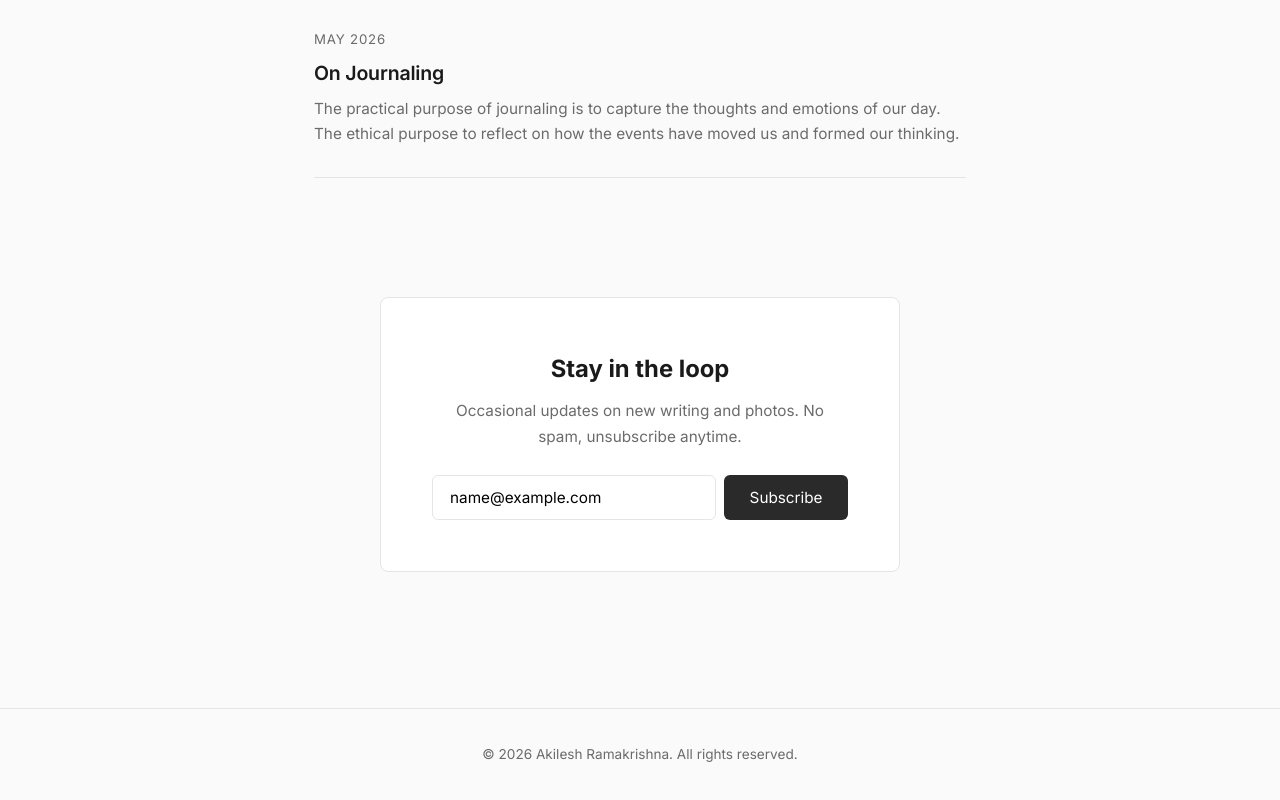
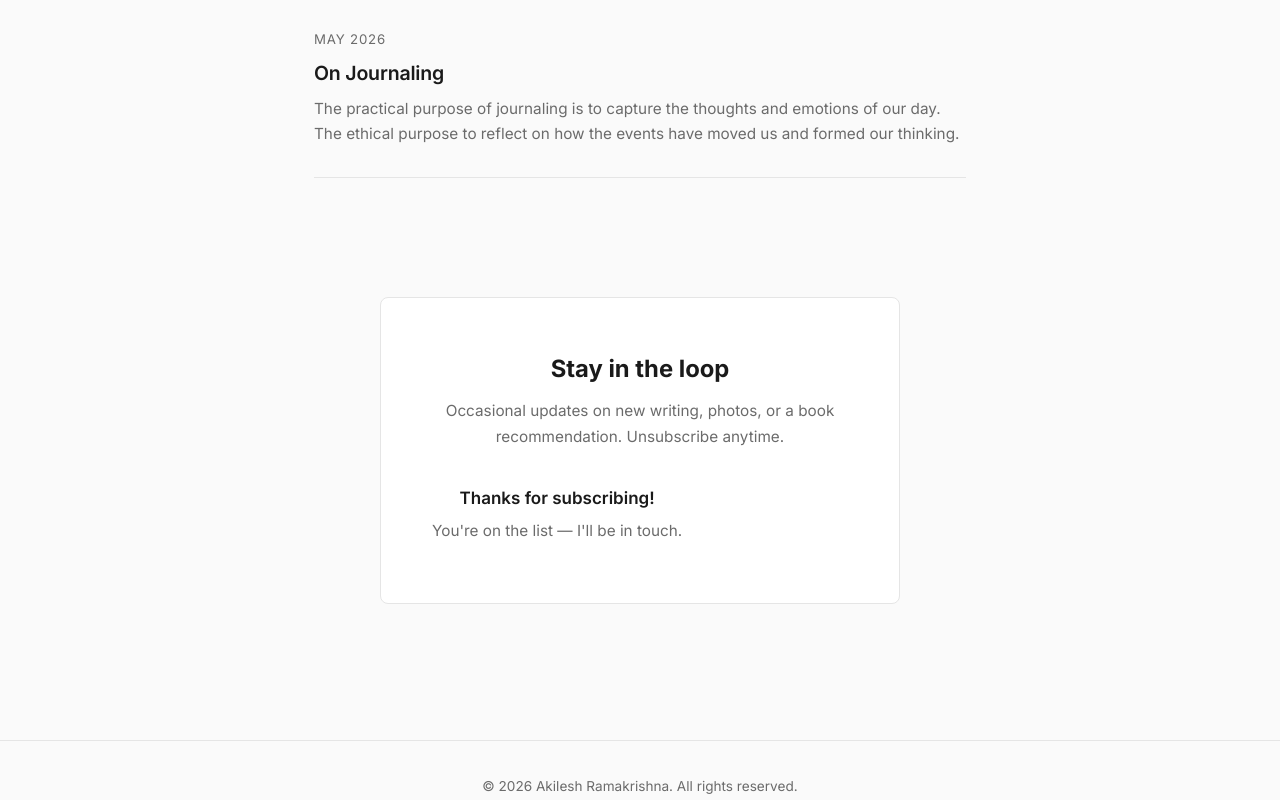
Before and after one commit to akileshramakrishna/personal-website, a plain HTML site: page index.html in a window 1280 px wide. Both pictures are taken after typing "name@example.com" into the empty fields and a click on the button "Subscribe". Shown: the part 523-1323 px from the top of the page. Drawn offline with Linux system fonts and the light colour scheme; no server answers.

Commit message:
Wire up MailerLite newsletter signup with in-page thank-you
- Point signup forms at MailerLite endpoint (index, newsletter)
- Use fields[email] name and required ml-submit/anticsrf hidden inputs
- Submit in-page via fetch so visitors stay on the site, with a
  styled thank-you message and no-JS fallback to MailerLite's page
- Update newsletter copy and "Powered by" line to MailerLite

Co-Authored-By: Claude Opus 4.8 <noreply@anthropic.com>

```diff
--- a/index.html
+++ b/index.html
@@ -46,9 +46,11 @@
     <section class="newsletter-section">
       <div class="newsletter-box">
         <h2 class="newsletter-box__title">Stay in the loop</h2>
-        <p class="newsletter-box__desc">Occasional updates on new writing and photos. No spam, unsubscribe anytime.</p>
-        <form class="newsletter-form" action="https://YOUR_MAILCHIMP_URL" method="post" target="_blank">
-          <input type="email" name="EMAIL" placeholder="your@email.com" required>
+        <p class="newsletter-box__desc">Occasional updates on new writing, photos, or a book recommendation. Unsubscribe anytime.</p>
+        <form class="newsletter-form" action="https://assets.mailerlite.com/jsonp/2413271/forms/189576672859653472/subscribe" method="post" target="_blank">
+          <input type="email" name="fields[email]" placeholder="your@email.com" required>
+          <input type="hidden" name="ml-submit" value="1">
+          <input type="hidden" name="anticsrf" value="true">
           <button type="submit">Subscribe</button>
         </form>
       </div>
@@ -58,5 +60,22 @@
   <footer class="site-footer">
     &copy; 2026 Akilesh Ramakrishna. All rights reserved.
   </footer>
+
+  <script>
+    // Submit the MailerLite newsletter form in-page so visitors stay on the site.
+    document.querySelectorAll('.newsletter-form').forEach(function (form) {
+      form.addEventListener('submit', function (e) {
+        e.preventDefault();
+        var btn = form.querySelector('button[type="submit"]');
+        if (btn) { btn.disabled = true; btn.textContent = 'Subscribing…'; }
+        fetch(form.action, {
+          method: 'POST',
+          body: new URLSearchParams(new FormData(form))
+        }).catch(function () {}).finally(function () {
+          form.innerHTML = '<p class="newsletter-thanks">Thanks for subscribing!<span>You\'re on the list — I\'ll be in touch.</span></p>';
+        });
+      });
+    });
+  </script>
 </body>
 </html>
--- a/style.css
+++ b/style.css
@@ -323,6 +323,20 @@ img { max-width: 100%; height: auto; display: block; }
 
 .newsletter-form button:hover { opacity: 0.85; }
 
+.newsletter-thanks {
+  color: var(--color-text);
+  font-weight: 600;
+  padding: 0.5rem 0;
+}
+.newsletter-thanks span {
+  display: block;
+  color: var(--color-text-muted);
+  font-weight: 400;
+  font-size: 0.9rem;
+  margin-top: 0.3rem;
+}
+.newsletter-form button[disabled] { opacity: 0.6; cursor: default; }
+
 /* ── About ── */
 .about-section {
   padding: 4rem 0;
```
Also changed, not shown: newsletter.html (+26 -8 lines), 1 other file.
